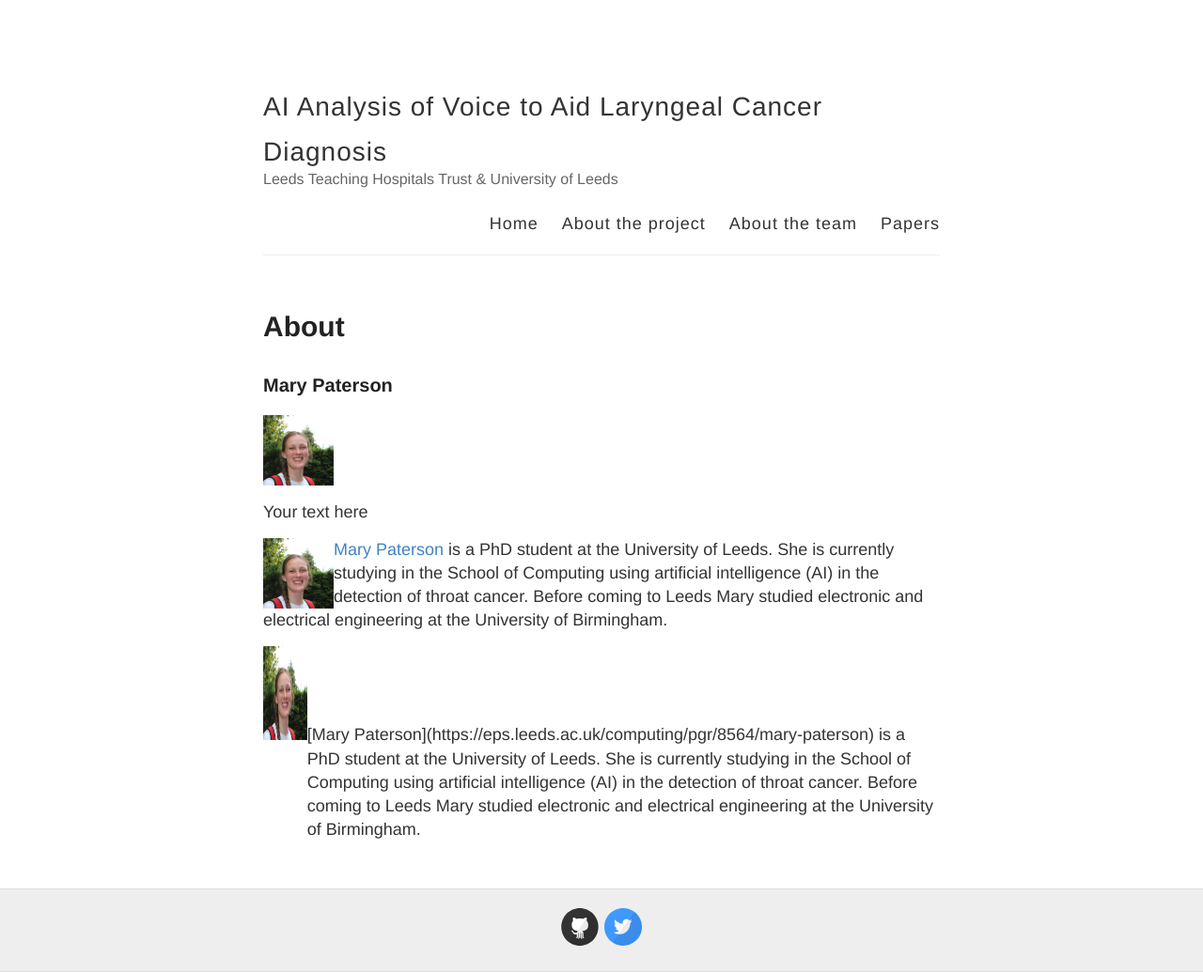
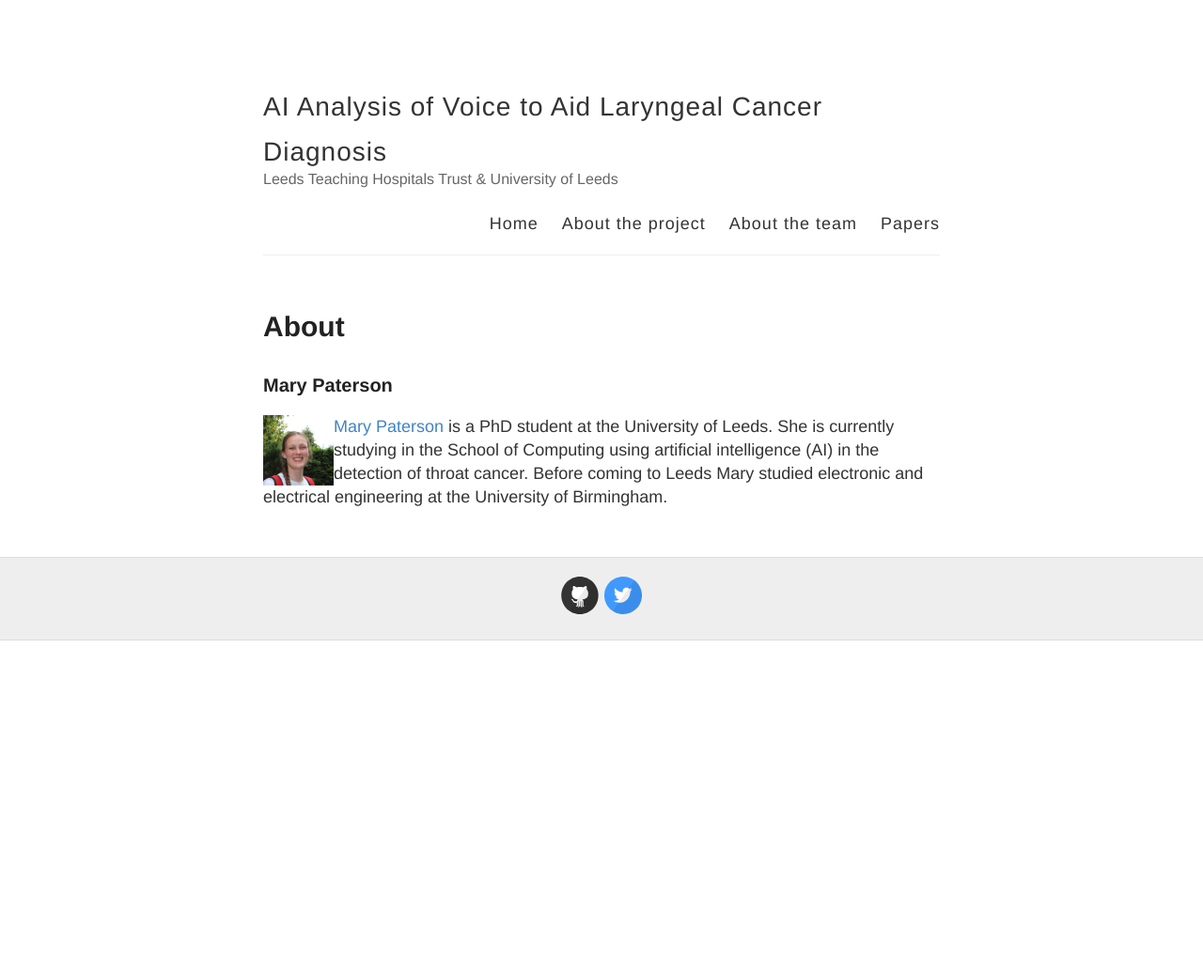
Before and after one commit to mary-paterson/mary-paterson.github.io, a Jekyll site: the page built from about.md, in a window 1280 px wide. Shown: the whole page at 94% size. Built offline with Jekyll 4.4.1, drawn with Linux system fonts in a browser that asks for light colours; after the commit the page ends 900 px from its top, so only the background shows below that.

Commit message:
Update about.md

```diff
--- a/about.md
+++ b/about.md
@@ -5,20 +5,5 @@ permalink: /about/
 ---
 
 ### Mary Paterson
-<img style='vertical-align:middle;' src='/images/Profile.jpg' width="75">
-<div style='vertical-align:middle; display:inline;'>
-Your text here
-</div>
-
 
 <img  align="left" width="75" src="/images/Profile.jpg"> [Mary Paterson](https://eps.leeds.ac.uk/computing/pgr/8564/mary-paterson) is a PhD student at the University of Leeds. She is currently studying in the School of Computing using artificial intelligence (AI) in the detection of throat cancer. Before coming to Leeds Mary studied electronic and electrical engineering at the University of Birmingham.
-
-
-<table>
-
-  <tr>
-    <td><img src="/images/Profile.jpg" alt="" border=3 height=100 width=400></td>
-    <td>[Mary Paterson](https://eps.leeds.ac.uk/computing/pgr/8564/mary-paterson) is a PhD student at the University of Leeds. She is currently studying in the School of Computing using artificial intelligence (AI) in the detection of throat cancer. Before coming to Leeds Mary studied electronic and electrical engineering at the University of Birmingham. </td>
-  </tr>
-
-</table>
```
